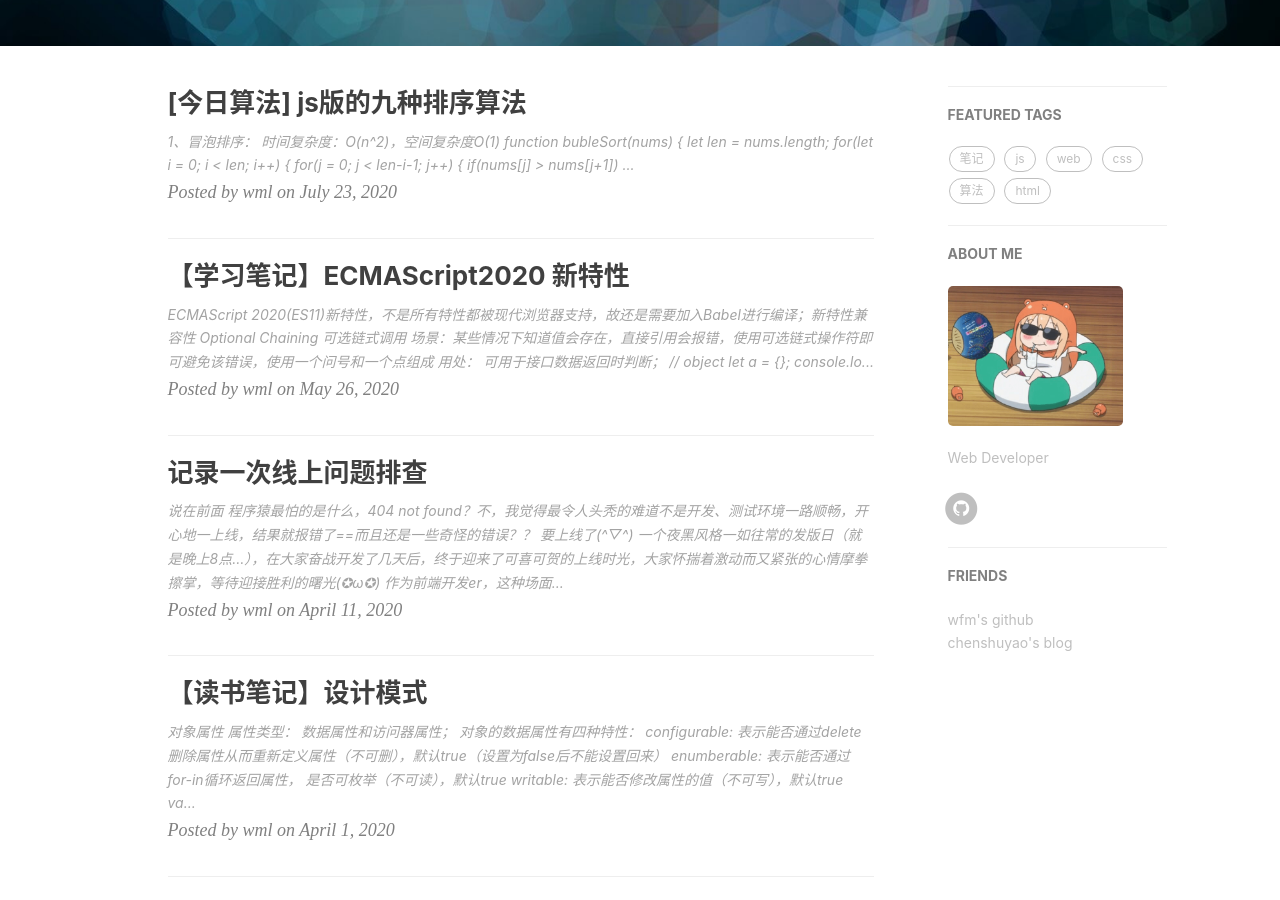
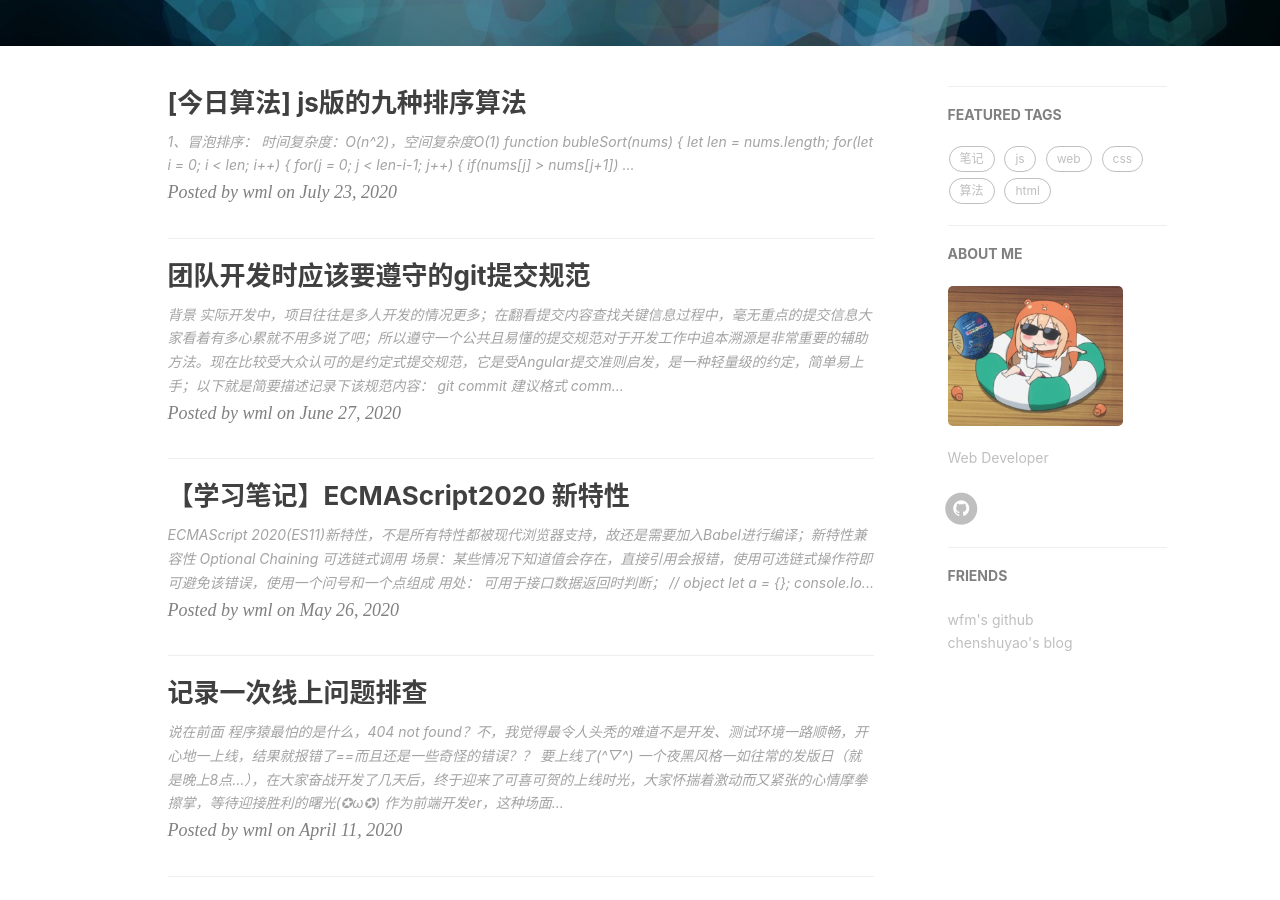
Before and after one commit to wumeilian/wumeilian.github.io, a Jekyll site: the page built from index.html, in a window 1280 px wide and 900 px high, scrolled down 372 px. Built offline with Jekyll 4.4.1, drawn with Linux system fonts in a browser that asks for light colours; nearby versions of some CDN libraries; the list of posts is cut into pages by our own code; comment, search, counter and statistics services are not loaded; some of the changed text lies outside the part shown.

Commit message:
add git commit norm

````diff
--- /dev/null
+++ b/_posts/2020-06-27-git-commit.md
@@ -0,0 +1,98 @@
+---
+layout:     post
+title:      "团队开发时应该要遵守的git提交规范"
+subtitle:   ""
+author:     "wml"
+header-img: "img/bg-1.png"
+header-mask:  0.5
+catalog: true
+tags:
+    - web
+---
+
+## 背景
+
+实际开发中，项目往往是多人开发的情况更多；在翻看提交内容查找关键信息过程中，毫无重点的提交信息大家看着有多心累就不用多说了吧；所以遵守一个公共且易懂的提交规范对于开发工作中追本溯源是非常重要的辅助方法。现在比较受大众认可的是`约定式提交规范`，它是受Angular提交准则启发，是一种轻量级的约定，简单易上手；以下就是简要描述记录下该规范内容：
+
+
+## git commit 建议格式
+
+commit message 包括三部分， header(必须)、body(可选)、footer(可选)；
+
+### Header:
+
+只有一行，包括三个字段： type(必须)、 scrope(可选)、subject(必须)
+
+#### --type:
+
+  说明commit的类别，只允许使用以下7个标识：
+
+  * feat: 新功能(feature)
+  * fix: 修补bug
+  * docs: 文档(documentation)
+  * style: 格式(不影响代码运行的变动)
+  * refactor: 重构(即不是新增功能，也不是修改bug的代码变动)
+  * test: 增加测试
+  * chore: 构建过程或者辅助工具的变动
+
+#### --scope：
+
+  说明commit影响的范围，如数据层、控制层、视图层等，也可按页面改动变更，
+  若修改不止一个，可用*代替
+
+#### --subject
+
+  commit目的的简短描述，不超过50个字符
+
+### Body：
+
+  对commit的详细描述，可分行；
+
+### Footer:
+
+  只适用于不兼容变动和关闭issure的情况。
+
+### Example:
+
+feat(store): 增加layerAuth数据
+
+fix(views): 修复点位分析权限码展示问题
+
+docs(picker): 补充picker插件文档说明
+
+style(views): 代码缩进/样式修改
+
+refactor(picker): 重构picker组件
+
+test(picker): 日志输出
+
+chore(wepack): 增加webpack文件分析插件
+
+## 番外
+
+关于git提交过程中遇到的一些问题，记录一哈
+
+### 解决git bash提交更新代码每次都要输入用户名密码
+
+由于更改过密码，导致每次提交代码都需要手动输入用户名密码，极大地影响效率和体验，解决办法如下：
+
+1、git bash进入对应项目目录，输入命令 `git config --global credential.helper store`
+该命令会在本地生成一个.git-credentials的文件`(c:/Users/userName)`;
+
+2、更新下你的项目，eg `git push`,按提示输入用户名和密码，此时会在`.git-credentials`的文件中生成形如
+`https:{username}:{password}@github.com`格式的你的用户信息，并且在`~/.gitconfig`文件末尾添加如下配置:
+
+```
+[credential]
+	helper = store
+```
+
+3、再次更新项目就会发现不需要再次输入用户密码了
+
+### git bash密码更新
+
+git config --global user.name "wml(新的用户名)"
+
+git config --global user.email "wml@qq.com(新的邮箱)"
+
+git config --global user.password "123456(新的密码)
````
Also changed, not shown: _posts/2020-07-23-js-sort.md (+1 -0 lines).
